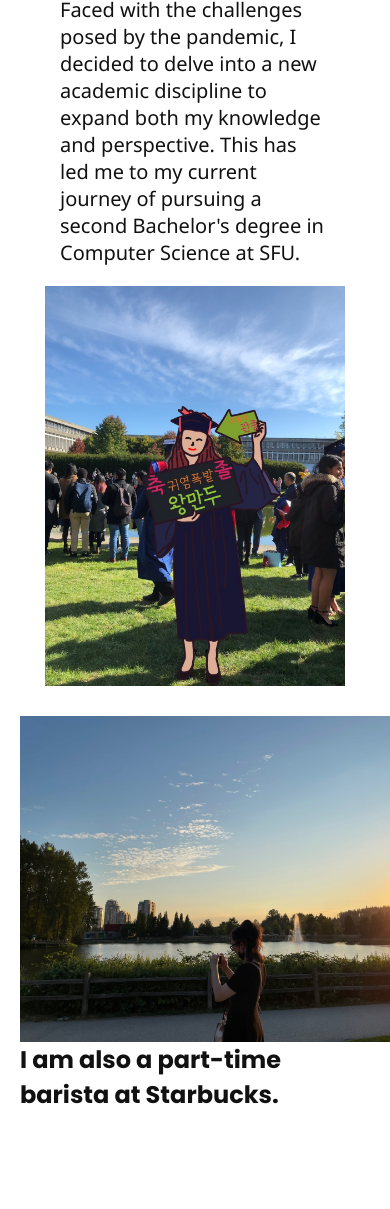
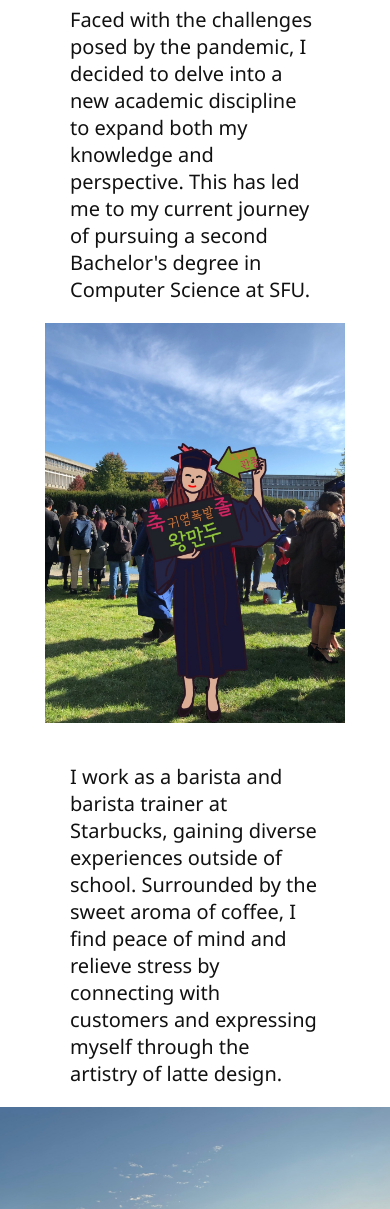
Before and after one commit to aerinpark/aerinpark.github.io, a plain HTML site: page index.html in a window 390 px wide. Shown: the part 504-1713 px from the top of the page. Drawn offline with Linux system fonts and the light colour scheme.

Commit message:
Edit intro page

```diff
--- a/css/style.css
+++ b/css/style.css
@@ -120,9 +120,15 @@ section {
     display: grid;
     grid-template-columns: 1fr 0.3fr;
     margin: 40px 10px;
+    align-items: center;
 }
 
-.img_grad {
+.self_intro_left p {
+    display: block;
+    margin: 0 auto;
+}
+
+.self_intro_left .img_left {
     width: auto;
     height: 400px;
     margin: 0 10px;
@@ -132,10 +138,16 @@ section {
 .self_intro_right {
     display: grid;
     grid-template-columns: 0.3fr 1fr;
-    margin: 20px 0;
+    margin: 40px 10px;
+    align-items: center;
 }
 
-.img_lake {
+.self_intro_right p {
+    display: block;
+    margin: 0 auto;
+}
+
+.self_intro_right .img_right {
     width: 450px;
     height: auto;
     padding-right: 15px;
@@ -240,6 +252,7 @@ section {
     margin: 20px auto;
 }
 
+/* Different screen sizing */
 @media screen and (max-width: 1200px) {
     section {
         height: 100%;
@@ -327,8 +340,17 @@ section {
         flex-direction: column;
     }
 
-    .self_intro_left .img_grad {
+    .self_intro_left .img_left {
         margin-top: 20px;
+    }
+
+    .self_intro_right .img_right {
+        margin-top: 20px;
+        order: 2;
+    }
+
+    .self_intro_right p {
+        order: 1;
     }
 }
 
@@ -341,7 +363,7 @@ section {
         font-size: 1.9rem;
     }
 
-    .self_intro_left {
+    .self_intro_left .self_intro_right{
         margin: 30px 0;
     }
 
--- a/index.html
+++ b/index.html
@@ -42,13 +42,21 @@
                     I am a passionate learner and a dedicated individual with a diverse academic background. I graduated from Simon Fraser University in 2019 with a Bachelor of Science in Molecular Biology and Biochemistry (MBB) along with a Certificate in Genomics. <br><br>
                     Faced with the challenges posed by the pandemic, I decided to delve into a new academic discipline to expand both my knowledge and perspective.  This has led me to my current journey of pursuing a second Bachelor's degree in Computer Science at SFU.
                 </p>
-                <img src="images/graduation.jpg" class="img_grad" alt="Graduation photo taken at SFU">
+                <img src="images/graduation.jpg" class="img_left" alt="Graduation photo taken at SFU">
             </div>
             <div class="self_intro_right">
-                <img src="images/Lafarge_lake.jpg" class="img_lake" alt="Picture taken at Lafarge Lake wearing a black dress">
-                <h2>
-                    I am also a part-time barista at Starbucks.
-                </h2>
+                <img src="images/Lafarge_lake.jpg" class="img_right" alt="Picture taken at Lafarge Lake wearing a black dress">
+                <p>
+                    I work as a barista and barista trainer at Starbucks, gaining diverse experiences outside of school. Surrounded by the sweet aroma of coffee, I find peace of mind and relieve stress by connecting with customers and expressing myself through the artistry of latte design.
+                </p>
+            </div>
+            <div class="self_intro_left">
+                <p>
+                    During my leisure time, I engage in various indoor activities such as watching videos on Netflix and YouTube, listening to music, and indulging in handcrafts like cross-stitching and knitting. Additionally, I challenge myself with puzzles to clear my mind and replenish my energy.
+                    <br><br>
+                    Prioritizing a healthy lifestyle, I participate in activities like badminton and weight training. By striving for consistency in physical activities, my goal is to establish a well-rounded routine that not only satisfies my body but also nurtures my mind.
+                </p>
+                <img src="images/walking_up.JPG" class="img_left" alt="walking up to the skytrain platform">
             </div>
         </div>
     </section>
```
Also changed, not shown: projects.html (+1 -1 lines), 1 other file.
